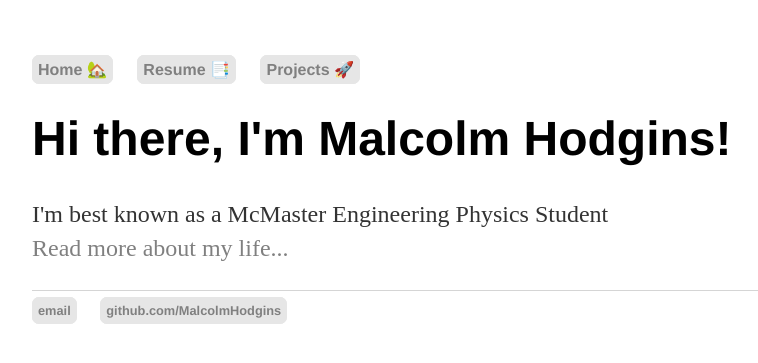
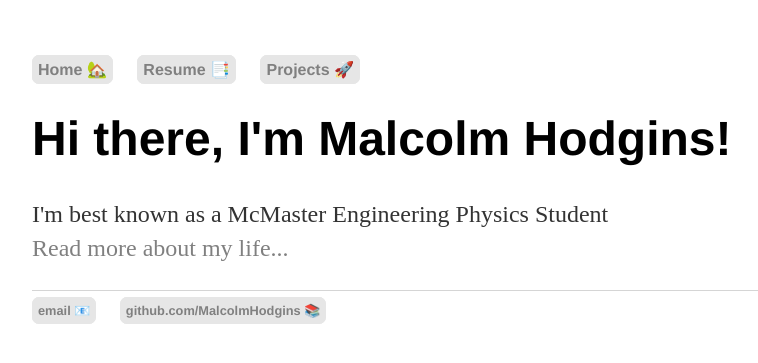
Before and after one commit to MalcolmHodgins/MalcolmHodgins.github.io, a Jekyll site: the page built from index.html, in a window 1280 px wide. Shown: the top 363 px of the page, without its empty margins (160-918 px from the left). Built offline with Jekyll 4.4.1, drawn with Linux system fonts in a browser that asks for light colours.

```diff
--- a/_layouts/default.html
+++ b/_layouts/default.html
@@ -21,8 +21,8 @@
 		</div><!-- /.container -->
 		<footer>
     		<ul>
-        		<li><a href="mailto:malcolm.d.hodgins@gmail.com">email</a></li>
-        		<li><a href="https://github.com/MalcolmHodgins">github.com/MalcolmHodgins</a></li>
+        		<li><a href="mailto:malcolm.d.hodgins@gmail.com">email 📧</a></li>
+        		<li><a href="https://github.com/MalcolmHodgins">github.com/MalcolmHodgins 📚</a></li>
 			</ul>
 		</footer>
 	</body>
```
